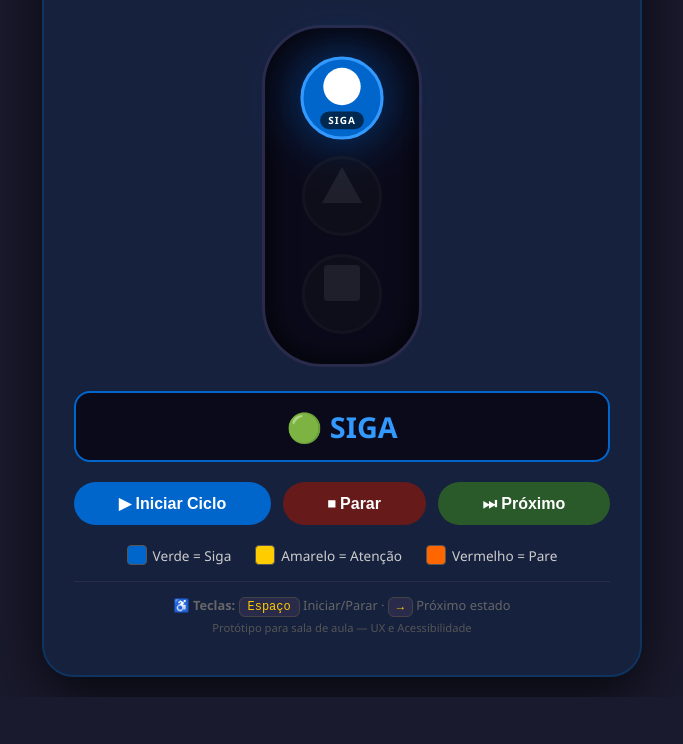
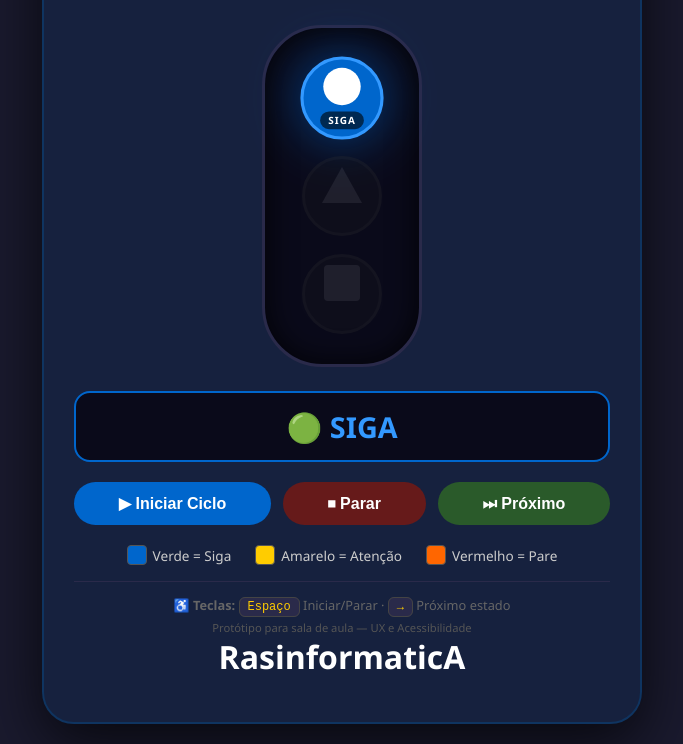
Before and after one commit to professor-rafael/Semaforo-Inclusivo, a plain HTML site: page index.html in a window 1280 px wide. Shown: the part 132-876 px from the top of the page, without its empty margins (298-981 px from the left). Before the commit the page ends 829 px from the top, so only its background shows below. Drawn offline with Linux system fonts and the light colour scheme.

Commit message:
Add files via upload

```diff
--- a/index.html
+++ b/index.html
@@ -64,9 +64,11 @@
                 <kbd>→</kbd> Próximo estado
             </p>
             <p class="pequeno">Protótipo para sala de aula — UX e Acessibilidade</p>
+            <h1>RasinformaticA</h1>
         </footer>
     </main>
 
     <script src="script.js"></script>
 </body>
+
 </html>
--- a/styles.css
+++ b/styles.css
@@ -337,3 +337,7 @@ footer kbd {
         font-size: 0.75rem;
     }
 }
+
+h1{
+    color-interpolation-filters: linearRGB;
+}
```
